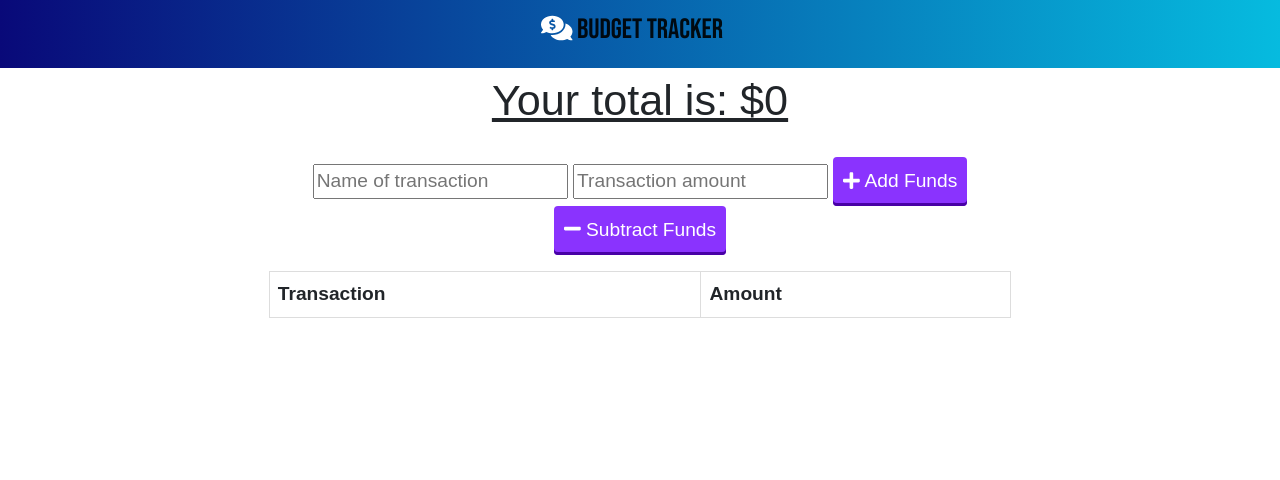
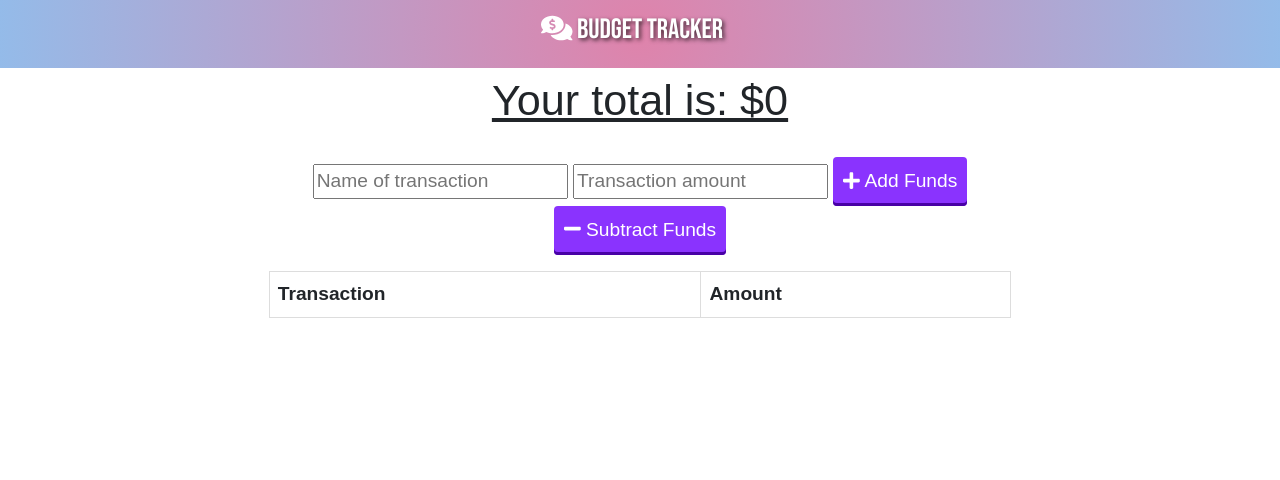
Before and after one commit to angelicalorraine/Budget-Tracker, a website: page public/index.html in a window 1280 px wide. Drawn offline with nearby package versions, Linux system fonts and the light colour scheme; no server answers.

Commit message:
h1 style

```diff
--- a/public/styles.css
+++ b/public/styles.css
@@ -68,10 +68,11 @@ button:active {
 }
 
 .navbar {
-  background: linear-gradient(
-    90deg,
-    rgba(9, 9, 121, 100),
-    rgba(6, 187, 223, 100)
+  background: rgb(238, 174, 202);
+  background: radial-gradient(
+    circle,
+    rgb(223, 131, 171) 0%,
+    rgba(148, 187, 233, 1) 100%
   ) !important;
 }
 
@@ -81,4 +82,6 @@ button:active {
 
 h3 {
   font-family: Bebas Neue;
+  color: white;
+  text-shadow: 2px 2px 4px #000000b6;
 }
```
